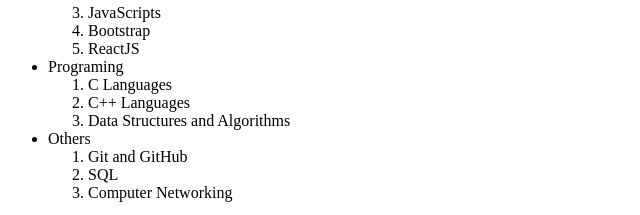
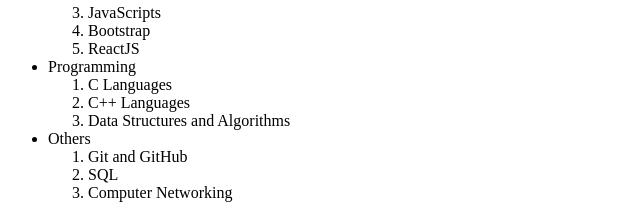
Before and after one commit to shashipra19/CV, a plain HTML site: page index.html in a window 1280 px wide. Shown: the part 650-865 px from the top of the page, 0-640 px from the left. Drawn offline with Linux system fonts and the light colour scheme.

Commit message:
Update index.html

```diff
--- a/index.html
+++ b/index.html
@@ -75,7 +75,7 @@
         <li>Bootstrap</li>
         <li>ReactJS</li>
       </ol>
-      <li>Programing</li>
+      <li>Programming</li>
       <ol>
         <li>C Languages</li>
         <li>C++ Languages</li>
```
